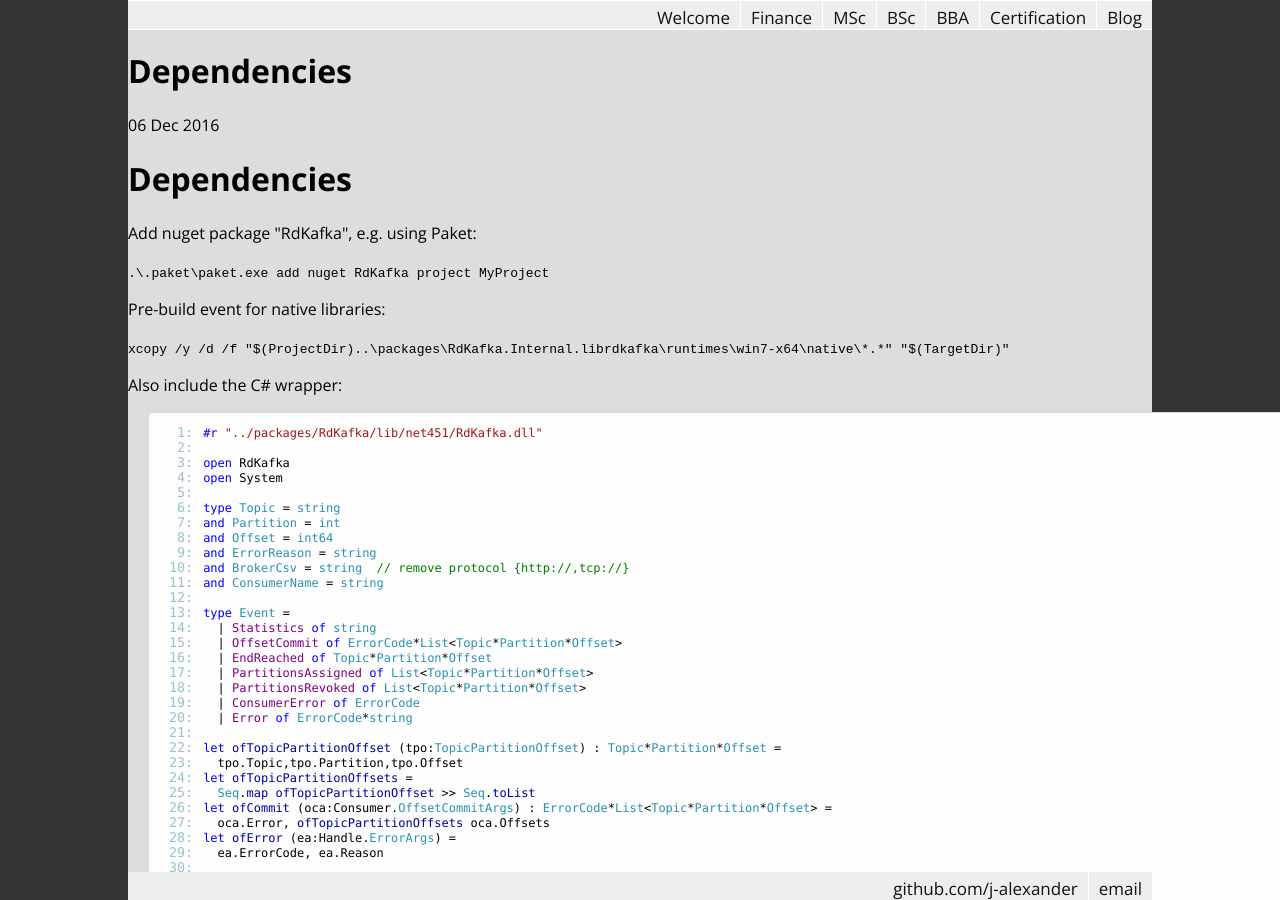
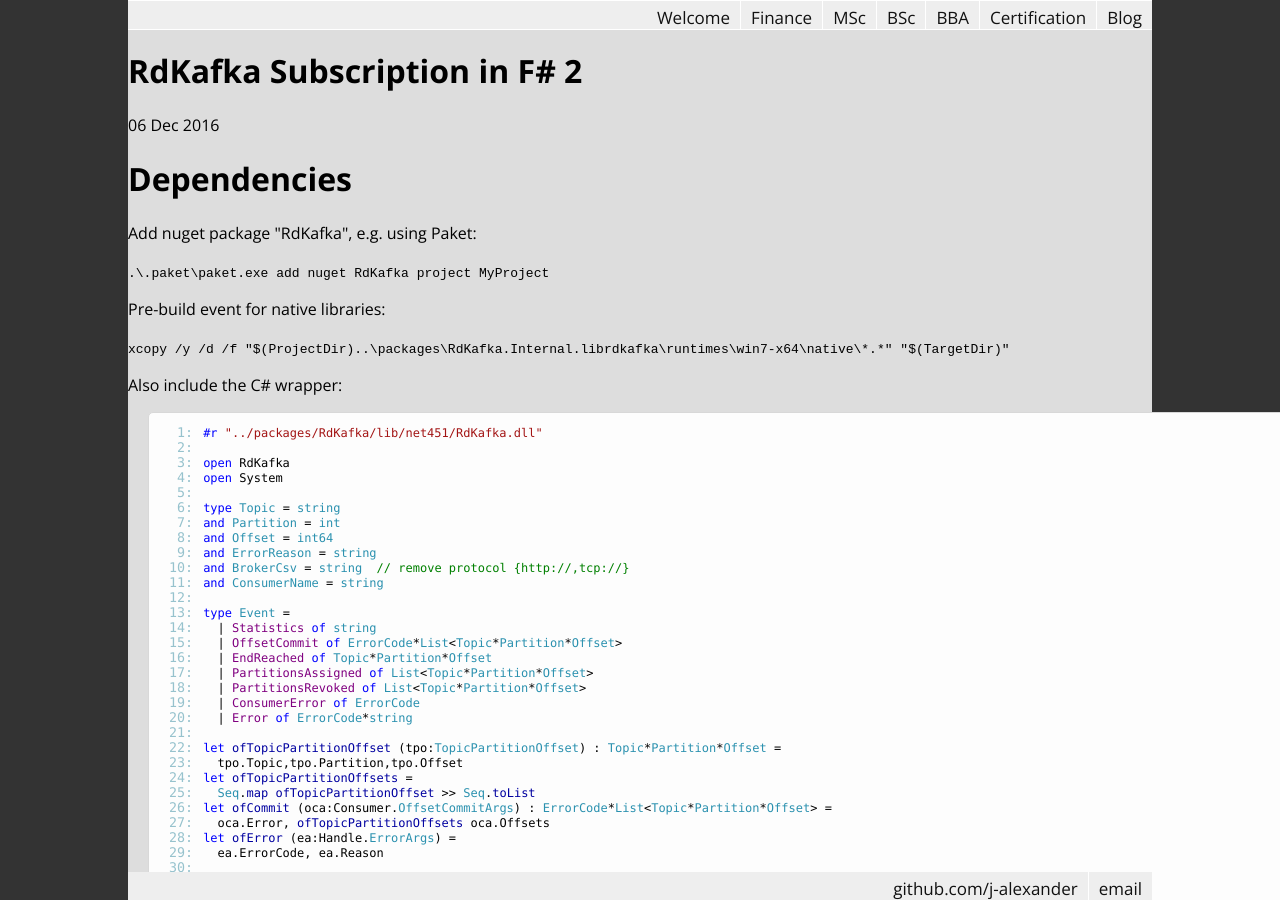
Before and after one commit to j-alexander/j-alexander.github.io, a Jekyll site: the page built from _posts/2016-12-06-rdkafka-subscription-in-fsharp.html, in a window 1280 px wide and 900 px high. Built offline with Jekyll 4.4.1, drawn with Linux system fonts in a browser that asks for light colours; some web fonts are replaced.

Commit message:
fix title

```diff
--- a/_posts/2016-12-06-rdkafka-subscription-in-fsharp.html
+++ b/_posts/2016-12-06-rdkafka-subscription-in-fsharp.html
@@ -1,7 +1,6 @@
 ---
 layout: post
-title: Dependencies
-
+title: "RdKafka Subscription in F# 2"
 date: 2016-12-06
 comments: false
 publish: false
```
